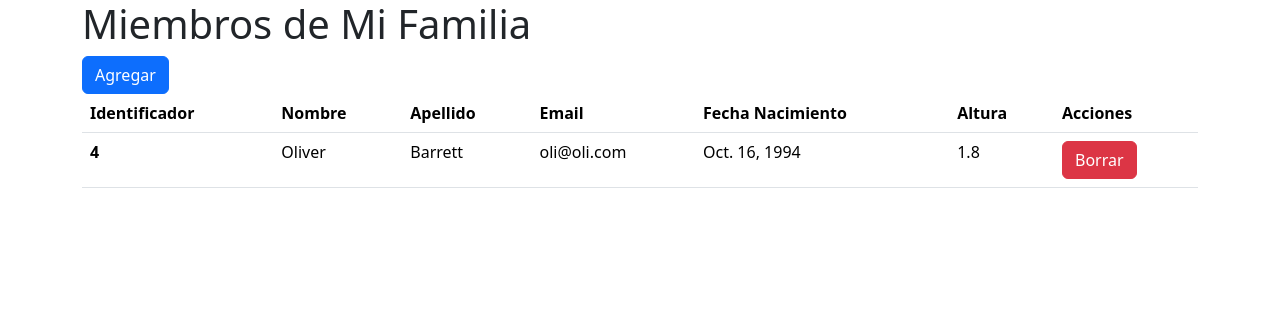
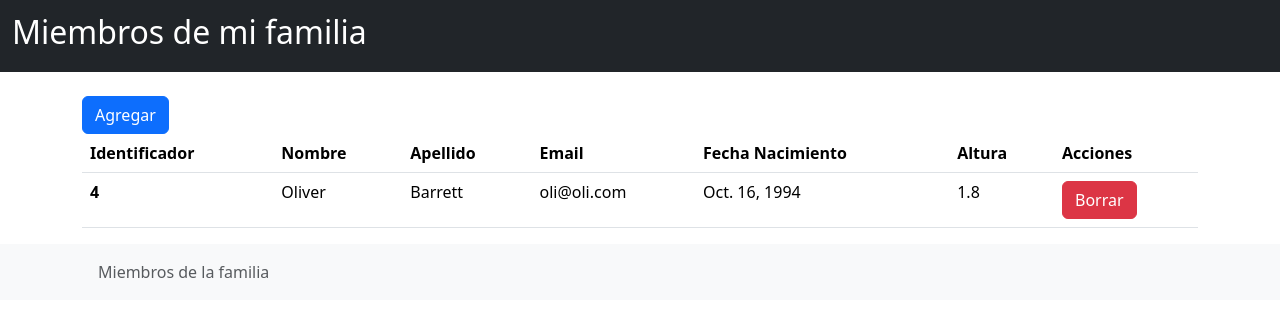
Before and after one commit to Oliver-Barrett/proyecto-formularioFamiliar, a Django app: page /familia/ in a window 1280 px wide. Shown: the top 317 px of the page. Run offline with Django 4.2, Linux system fonts and the light colour scheme; data comes from the database, SQL or seed files in the repository; some libraries are stand-ins or nearby versions.

Commit message:
agregue navbar y footer

```diff
--- a/familia/templates/familia/index.html
+++ b/familia/templates/familia/index.html
@@ -7,10 +7,18 @@
 {# Display django.contrib.messages as Bootstrap alerts #}
 {% bootstrap_messages %}
 
+
+<nav class="navbar navbar-expand-md navbar-dark bg-dark mb-4">
+  <div class="container-fluid">
+    <a class="navbar-brand" href="{%url 'index' %}"><h2>Miembros de mi familia</h2></a>
+    </button>
+  </div>
+</nav>
+
+
 <div class="container">
     <div class="row">
       <div class="col">
-        <h1>Miembros de Mi Familia</h1>
         {% url 'agregar' as agregar_url %}
         {% bootstrap_button "Agregar" size="sm" button_class="btn-primary" button_type="link" href=agregar_url %}
 
@@ -51,3 +59,10 @@
       </div>
     </div>
   </div>
+
+
+<ul class="footer mt-auto py-3 bg-light">
+  <div class="container">
+    <span class="text-muted">Miembros de la familia</span>
+  </div>
+</ul>
```
